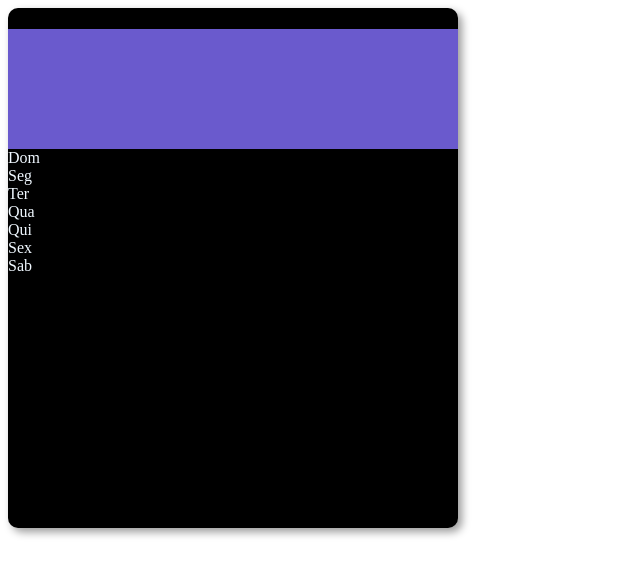
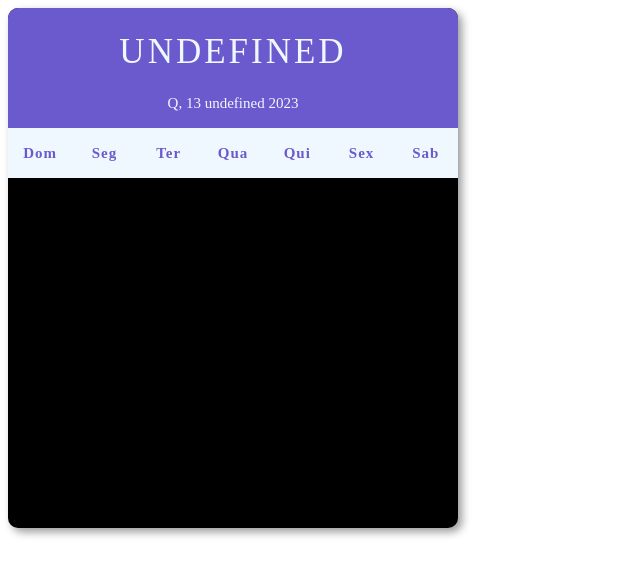
Before and after one commit to rflsoares/calendar, a plain HTML site: page index.html in a window 1280 px wide. Shown: the whole page, without its empty margins (0-640 px from the left). Drawn offline with Linux system fonts and the light colour scheme.

Commit message:
Finish project

```diff
--- a/assets/css/style.css
+++ b/assets/css/style.css
@@ -12,4 +12,64 @@
     width: 100%;
     height: 120px;
     background-color: slateblue;
+    display: flex;
+    align-items: center;
+    justify-content: center;
+    text-align: center;
 }
+
+.month h1 {
+    font-size: 35px;
+    font-weight: 500;
+    text-transform: uppercase;
+    letter-spacing: 3px;
+}
+
+.month p {
+    font-size: 15px;
+}
+
+.weekdays {
+    display: flex;
+    width: 100%;
+    height: 50px;
+    background-color: aliceblue;
+    color: slateblue;
+}
+
+.weekdays div {
+    width: 100%;
+    font-size: 15px;
+    font-weight: 600;
+    letter-spacing: 1px;
+    display: flex;
+    align-items: center;
+    justify-content: center;
+}
+
+.dates {
+    width: 100%;
+    display: flex;
+    flex-wrap: wrap;
+    padding: 2px;
+}
+
+.dates div {
+    font-size: 14px;
+    margin: 3px;
+    width: 57.5px;
+    height: 50px;
+    display: flex;
+    justify-content: center;
+    align-items: center;
+    cursor: pointer;
+    border-radius: 5px;
+}
+
+.dates div:hover:not(.empty) {
+    border: 2px solid aliceblue;
+}
+
+.today {
+    background-color: slateblue;
+}
--- /dev/null
+++ b/assets/js/app.js
@@ -0,0 +1,33 @@
+const monthEl = document.querySelector(".date h1")
+const fullDateEl = document.querySelector(".date p")
+const datesEl = document.querySelector(".date")
+
+const monthIndex = new Date().getMonth()
+const lastDate = new Date(new Date().getFullYear(), monthIndex + 1, 0).getDate()
+const firstDate = new Date(new Date().getFullYear(), monthIndex,1).getDay()
+
+const months=["J", "F", "M"]
+
+const days=["D","S","T","Q","Q","S","S"]
+
+monthEl.innerText= months[monthIndex]
+
+const newDate=new Date()
+
+fullDateEl.innerText= days[newDate.getDay()] + ", " + newDate.getDate() + " " + months[newDate.getMonth()] + " " + newDate.getFullYear();
+
+let dates="";
+
+for(i=firstDate; i>0; i--){
+    dates += `<div class="empty"></div>`
+}
+
+for(i=l; i<=lastDate; i++){
+    if(i === new Date().getDate()){
+        dates += `<div class="today">${i}</div>`
+    }else{
+        dates += `<div>${i}</div>`
+    }
+}
+
+datesEl.innerHTML = dates
--- a/index.html
+++ b/index.html
@@ -25,9 +25,8 @@
             <div>Sex</div>
             <div>Sab</div>
         </div>
-        <div class="dates">
-
-        </div>
+        <div class="dates"></div>
     </div>
+<script src="assets/js/app.js"></script>
 </body>
 </html>
```
